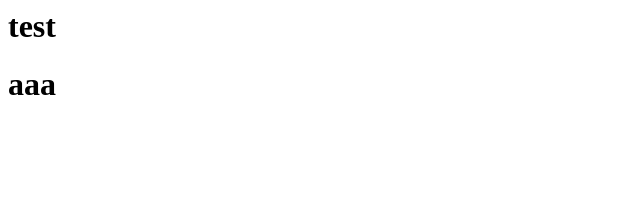
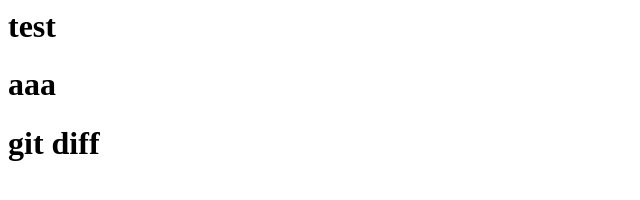
Before and after one commit to dcrimss/test, a plain HTML site: page index.html in a window 1280 px wide. Shown: the whole page, without its empty margins (0-640 px from the left). Drawn offline with Linux system fonts and the light colour scheme.

Commit message:
git diff

```diff
--- a/index.html
+++ b/index.html
@@ -1,2 +1,3 @@
 <h1>test</h1>
 <h1>aaa</h1>
+<h1>git diff</h1>
```
